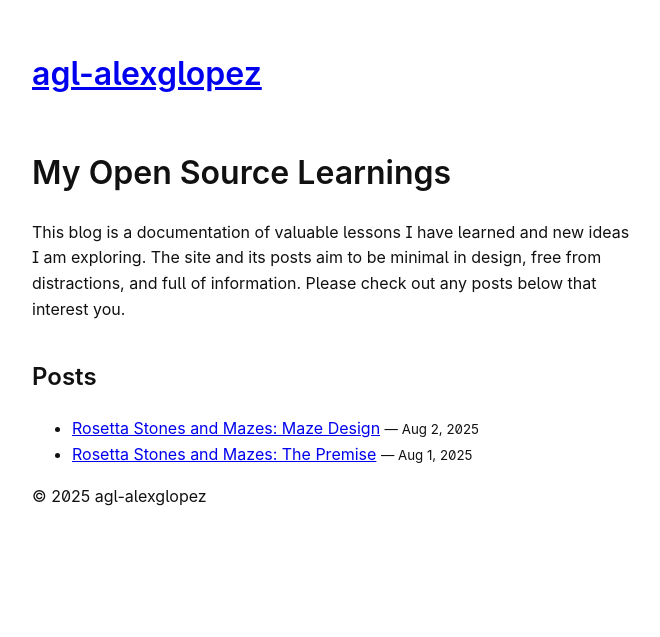
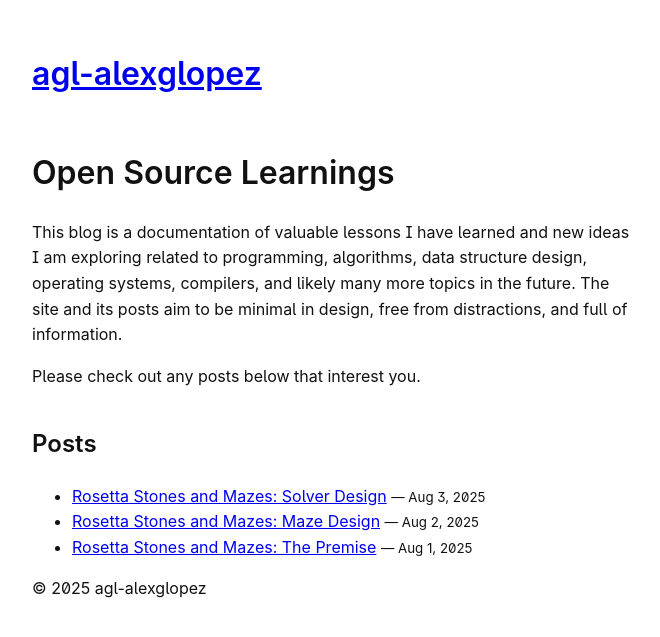
Before and after one commit to agl-alexglopez/agl-alexglopez.github.io, a Jekyll site: the page built from index.md, in a window 1280 px wide. Shown: the top 637 px of the page, without its empty margins (304-964 px from the left). Built offline with Jekyll 4.4.1, drawn with Linux system fonts in a browser that asks for light colours.

Commit message:
add another post

```diff
--- a/_includes/series-nav.html
+++ b/_includes/series-nav.html
@@ -11,11 +11,11 @@
     <p>
     {% for post in series-posts %}
       {% if prev_post_index == forloop.index %}
-      <strong>Previous: <a class="btn" rel="prev" href="{{ site.baseurl }}{{ post.url }}">{{ post.title }}</a></strong>
+      <p><strong>Previous: <a class="btn" rel="prev" href="{{ site.baseurl }}{{ post.url }}">{{ post.title }}</a></strong></p>
       {% endif %}
 
       {% if next_post_index == forloop.index %}
-      <strong>Next: <a class="btn" rel="next" href="{{ site.baseurl }}{{ post.url }}">{{ post.title }}</a></strong>
+      <p><strong>Next: <a class="btn" rel="next" href="{{ site.baseurl }}{{ post.url }}">{{ post.title }}</a></strong></p>
       {% endif %}
     {% endfor %}
     </p>
--- a/_layouts/post.html
+++ b/_layouts/post.html
@@ -21,6 +21,7 @@
 
   <footer>
     {% include series-nav.html %}
+    <strong>Home: <a href="{{ '/' | relative_url }}">{{ site.title }}</a></strong>
     <p>© {{ site.time | date: '%Y' }} {{ site.title }}</p>
   </footer>
 </body>
--- a/assets/css/style.css
+++ b/assets/css/style.css
@@ -72,8 +72,7 @@ th, td {
 ──────────────────────────────────────────*/
 pre, code {
   /* switch MONO axis to 1 → true monospaced grid */
-  font-family: 'Monaspace Neon', ui-monospace, monospace;
-  font-variation-settings: 'MONO' 1;
+  font-family: 'Monaspace Neon Mono', ui-monospace, monospace;
   /* enable contextual alternates for box-drawing smoothing */
   font-feature-settings: 'calt' 1, 'ss01' 1, 'ss02' 1;
 }
--- a/index.md
+++ b/index.md
@@ -3,9 +3,12 @@ layout: default
 title: Home
 ---
 
-# My Open Source Learnings
+# Open Source Learnings
 
-This blog is a documentation of valuable lessons I have learned and new ideas I am exploring. The site and its posts aim to be minimal in design, free from distractions, and full of information. Please check out any posts below that interest you.
+This blog is a documentation of valuable lessons I have learned and new ideas I am exploring related to programming, algorithms, data structure design, operating systems, compilers, and likely many more topics in the future. The site and its posts aim to be minimal in design, free from distractions, and full of information.
+
+Please check out any posts below that interest you.
+
 
 ## Posts
 
```
Also changed, not shown: _posts/2025-08-01-rosetta-stones-and-mazes-the-premise.md (+2 -2 lines), _posts/2025-08-02-rosetta-stones-and-mazes-maze-design.md (+38 -8 lines), _posts/2025-08-03-rosetta-stones-and-mazes-solver-design.md (added, +14 -0 lines), assets/images/two-step-maze.png (added), favicon.ico (added).
